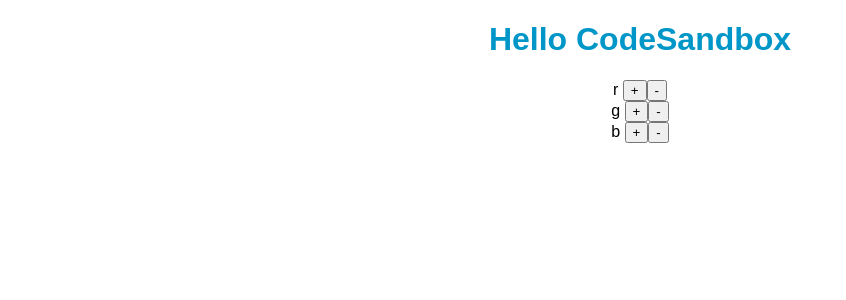
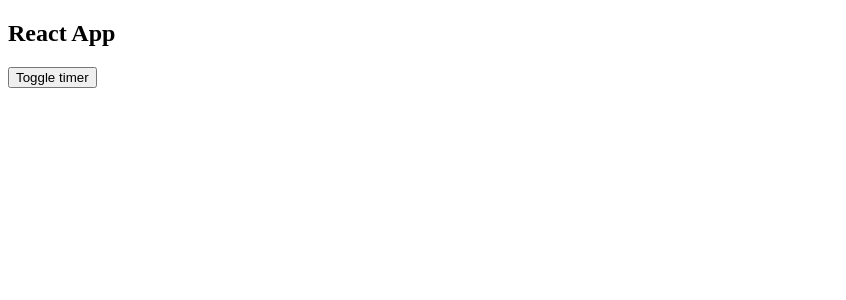
Before and after one commit to MichaelZolotov77/Nepom_react_block_7, a React (Create React App) app: page / in a window 1280 px wide. Shown: the top 300 px of the page, without its empty margins (0-846 px from the left). Built offline with nearby package versions, Linux system fonts and the light colour scheme.

Commit message:
Таймер, начальный код

```diff
--- a/src/App.jsx
+++ b/src/App.jsx
@@ -1,75 +1,16 @@
-import React, { useReducer } from "react";
-import "./index.css";
+import React, { useState } from "react";
+import Timer from "./Timer";
 
-const limitRGB = (num) => (num < 0 ? 0 : num > 255 ? 255 : num);
-const step = 50;
-
-const reducer = (state, { type, payload = step }) => {
-  switch (type) {
-    case "INCREMENT_R":
-      return {
-        ...state,
-        r: limitRGB(state.r + payload),
-      };
-    case "DECREMENT_R":
-      return {
-        ...state,
-        r: limitRGB(state.r - payload),
-      };
-    case "INCREMENT_G":
-      return {
-        ...state,
-        g: limitRGB(state.g + payload),
-      };
-    case "DECREMENT_G":
-      return {
-        ...state,
-        g: limitRGB(state.g - payload),
-      };
-    case "INCREMENT_B":
-      return {
-        ...state,
-        b: limitRGB(state.b + payload),
-      };
-    case "DECREMENT_B":
-      return {
-        ...state,
-        b: limitRGB(state.b - payload),
-      };
-    default:
-      return state;
-  }
-};
-
-export default function App() {
-  const [{ r, g, b }, dispatch] = useReducer(reducer, { r: 0, g: 150, b: 200 });
+function App() {
+  const [isTimer, setTimer] = useState(false);
 
   return (
     <div className="App">
-      <h1
-        style={{
-          color: `rgb(${r}, ${g}, ${b})`,
-        }}
-      >
-        Hello CodeSandbox
-      </h1>
-      <div>
-        <span>r </span>
-        <button onClick={() => dispatch({ type: "INCREMENT_R", payload: 100 })}>
-          +
-        </button>
-        <button onClick={() => dispatch({ type: "DECREMENT_R" })}>-</button>
-      </div>
-      <div>
-        <span>g </span>
-        <button onClick={() => dispatch({ type: "INCREMENT_G" })}>+</button>
-        <button onClick={() => dispatch({ type: "DECREMENT_G" })}>-</button>
-      </div>
-      <div>
-        <span>b </span>
-        <button onClick={() => dispatch({ type: "INCREMENT_B" })}>+</button>
-        <button onClick={() => dispatch({ type: "DECREMENT_B" })}>-</button>
-      </div>
+      <h2>React App</h2>
+      <button onClick={() => setTimer(!isTimer)}>Toggle timer</button>
+      {isTimer && <Timer />}
     </div>
   );
 }
+
+export default App;
--- /dev/null
+++ b/src/Timer.jsx
@@ -0,0 +1,56 @@
+import React, { useState, useEffect, useRef } from "react";
+
+function setDefaultValue() {
+  const userCount = localStorage.getItem("count");
+  return userCount ? +userCount : 0;
+}
+
+export default function Timer() {
+  const [count, setCount] = useState(setDefaultValue());
+  const [isCounting, setIsCount] = useState(false);
+  const timerIdRef = useRef(null);
+
+  const handleReset = () => {
+    setCount(0);
+    setIsCount(false);
+  };
+
+  const handleStart = () => {
+    setIsCount(true);
+  };
+
+  const handleStop = () => {
+    setIsCount(false);
+  };
+
+  useEffect(() => {
+    localStorage.setItem("count", count);
+  }, [count]);
+
+  useEffect(() => {
+    if (isCounting) {
+      timerIdRef.current = setInterval(() => {
+        setCount((prevCount) => prevCount + 1);
+      }, 1000);
+    }
+
+    return () => {
+      console.log("unmount");
+      timerIdRef.current && clearInterval(timerIdRef.current);
+      timerIdRef.current = null;
+    };
+  }, [isCounting]);
+
+  return (
+    <div className="timer">
+      <h1>React Timer</h1>
+      <h3>{count}</h3>
+      {!isCounting ? (
+        <button onClick={handleStart}>Start</button>
+      ) : (
+        <button onClick={handleStop}>Stop</button>
+      )}
+      <button onClick={handleReset}>Reset</button>
+    </div>
+  );
+}
```
